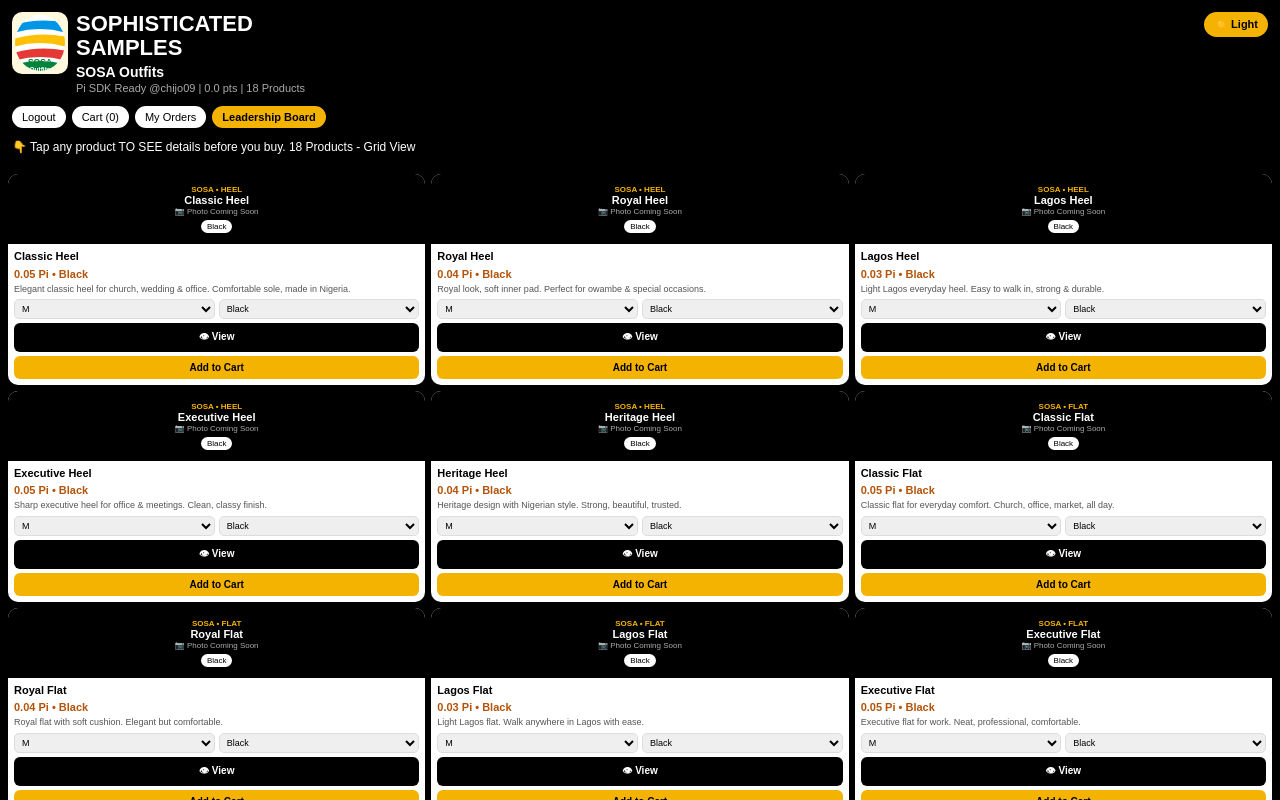
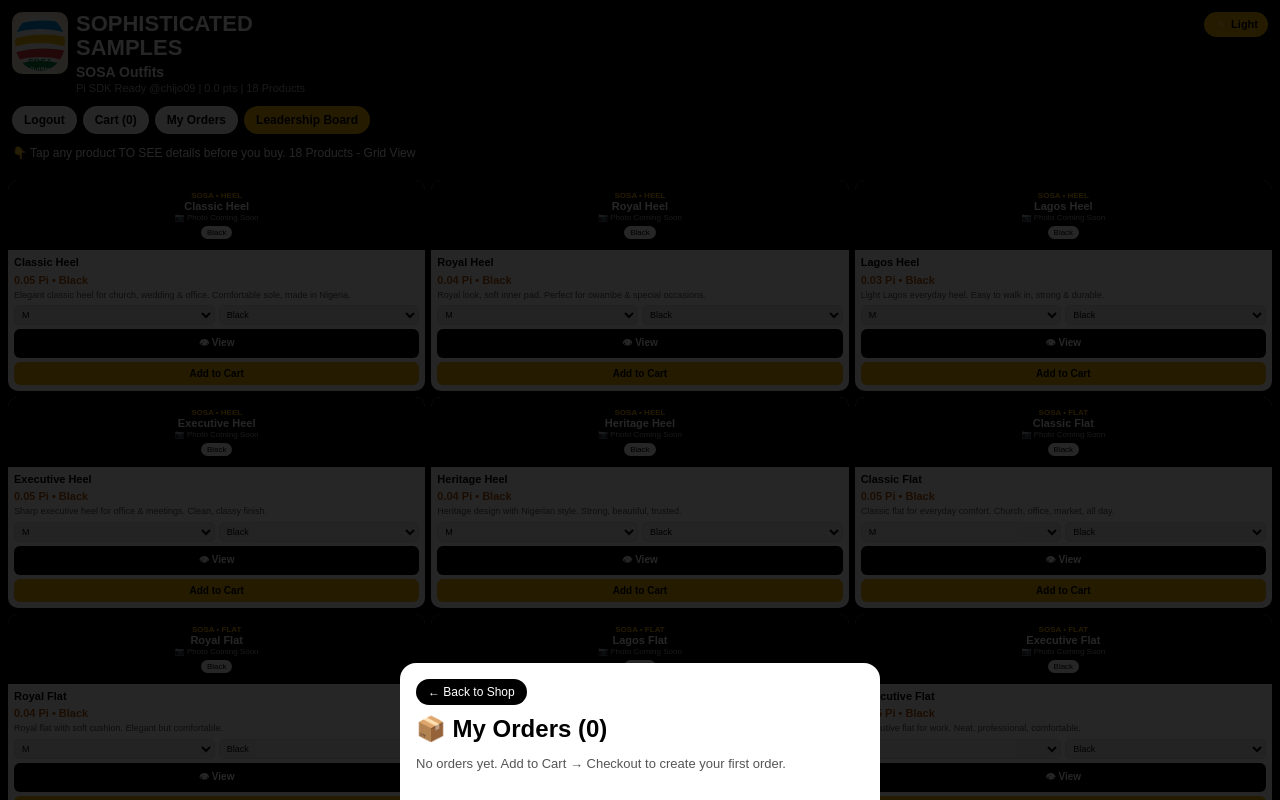
Before and after one commit to Chijoe09/SOSA-V19, a Next.js app: page / in a window 1280 px wide. Both pictures are taken after a click on the button "My Orders". Shown: the top 800 px of the page. Built offline with nearby package versions, Linux system fonts and the light colour scheme.

Commit message:
Enhance cart and orders functionality
Added state management for orders and panel visibility, and updated button functionality.

```diff
--- a/app/page.tsx
+++ b/app/page.tsx
@@ -22,7 +22,6 @@ const PRODUCTS = [
   { id: 18, name: "Silver Bag", cat: "SOSA • BAG", price: "0.06 Pi", color: "Silver", desc: "Elegant silver bag for owambe, church & outing. Light, strong, premium finish." },
 ];
 
-// LOGO BACK - BUILT INTO CODE, NO FILE NEEDED - SOSA OUTFITS ATTACHED INSIDE EGG
 function SosaLogo() {
   return (
     <div style={{ width: 56, height: 62, background: "#FFF8DC", borderRadius: 10, overflow: "hidden", flexShrink: 0, display: "flex", alignItems: "center", justifyContent: "center" }}>
@@ -45,11 +44,26 @@ function SosaLogo() {
 
 export default function Home() {
   const [cart, setCart] = useState<any[]>([]);
+  const [orders, setOrders] = useState<any[]>([]);
   const [selected, setSelected] = useState<any>(null);
   const [dark, setDark] = useState(true);
+  // THIS IS THE FIX - which panel is open
+  const [panel, setPanel] = useState<string | null>(null);
+
   const bg = dark ? "#000" : "#f2f2f2";
   const mainText = dark ? "#fff" : "#000";
   const subText2 = dark ? "#aaa" : "#777";
+  const total = cart.reduce((s, p) => s + parseFloat(p.price), 0).toFixed(2);
+
+  const checkout = () => {
+    if (cart.length === 0) return;
+    const newOrder = { id: Date.now(), items: [...cart], total, date: new Date().toLocaleString() };
+    setOrders([newOrder, ...orders]);
+    setCart([]);
+    setPanel("orders");
+  };
+
+  const btnStyle: any = { background: dark ? "#fff" : "#000", color: dark ? "#000" : "#fff", border: 0, borderRadius: 20, padding: "7px 12px", fontSize: 12, fontWeight: 700 };
 
   return (
     <div style={{ background: bg, color: mainText, minHeight: "100vh", fontFamily: "Arial, sans-serif", paddingBottom: 20 }}>
@@ -58,7 +72,6 @@ export default function Home() {
           <SosaLogo />
           <div>
             <h1 style={{ fontSize: 22, lineHeight: 1.1, margin: 0, fontWeight: 900 }}>SOPHISTICATED<br />SAMPLES</h1>
-            {/* SOSA OUTFITS - BOLDER - MADE IN NIGERIA REMOVED HERE */}
             <p style={{ fontSize: 14, margin: "4px 0 0", fontWeight: 900, color: mainText }}>SOSA Outfits</p>
             <p style={{ fontSize: 11, margin: "2px 0 0", color: subText2 }}>Pi SDK Ready @chijo09 | 0.0 pts | 18 Products</p>
           </div>
@@ -68,11 +81,12 @@ export default function Home() {
         </button>
       </div>
 
+      {/* BUTTONS - NOW ALL WORKING */}
       <div style={{ padding: "0 12px", display: "flex", gap: 6, flexWrap: "wrap" }}>
-        <button style={{ background: dark ? "#fff" : "#000", color: dark ? "#000" : "#fff", border: 0, borderRadius: 20, padding: "5px 10px", fontSize: 11 }}>Logout</button>
-        <button style={{ background: dark ? "#fff" : "#000", color: dark ? "#000" : "#fff", border: 0, borderRadius: 20, padding: "5px 10px", fontSize: 11 }}>Cart ({cart.length})</button>
-        <button style={{ background: dark ? "#fff" : "#000", color: dark ? "#000" : "#fff", border: 0, borderRadius: 20, padding: "5px 10px", fontSize: 11 }}>My Orders</button>
-        <button style={{ background: "#f5b301", color: "#000", border: 0, borderRadius: 20, padding: "5px 10px", fontSize: 11, fontWeight: 700 }}>Leadership Board</button>
+        <button onClick={() => setPanel("logout")} style={btnStyle}>Logout</button>
+        <button onClick={() => setPanel("cart")} style={btnStyle}>Cart ({cart.length})</button>
+        <button onClick={() => setPanel("orders")} style={btnStyle}>My Orders</button>
+        <button onClick={() => setPanel("board")} style={{ background: "#f5b301", color: "#000", border: 0, borderRadius: 20, padding: "7px 12px", fontSize: 12, fontWeight: 700 }}>Leadership Board</button>
       </div>
 
       <p style={{ padding: "0 12px", fontSize: 12 }}>👇 Tap any product TO SEE details before you buy. 18 Products - Grid View</p>
@@ -101,6 +115,7 @@ export default function Home() {
         ))}
       </div>
 
+      {/* PRODUCT VIEW POPUP */}
       {selected && (
         <div style={{ position: "fixed", inset: 0, background: "rgba(0,0,0,0.85)", zIndex: 50, display: "flex", alignItems: "flex-end", justifyContent: "center" }}>
           <div style={{ background: "#fff", color: "#000", width: "100%", maxWidth: 480, borderRadius: "16px 16px 0 0", padding: 16 }}>
@@ -118,6 +133,77 @@ export default function Home() {
         </div>
       )}
 
+      {/* CART PANEL */}
+      {panel === "cart" && (
+        <div style={{ position: "fixed", inset: 0, background: "rgba(0,0,0,0.85)", zIndex: 60, display: "flex", alignItems: "flex-end", justifyContent: "center" }}>
+          <div style={{ background: "#fff", color: "#000", width: "100%", maxWidth: 480, maxHeight: "85vh", overflowY: "auto", borderRadius: "16px 16px 0 0", padding: 16 }}>
+            <button onClick={() => setPanel(null)} style={{ background: "#000", color: "#fff", border: 0, borderRadius: 20, padding: "6px 12px", fontSize: 12 }}>← Back to Shop</button>
+            <h2 style={{ margin: "10px 0 4px" }}>🛒 Cart ({cart.length})</h2>
+            <p style={{ fontWeight: 800, color: "#b45309", margin: "0 0 10px" }}>Total: {total} Pi</p>
+            {cart.length === 0 && <p style={{ fontSize: 13, color: "#555" }}>Your cart is empty. Tap Add to Cart on any product.</p>}
+            {cart.map((item, i) => (
+              <div key={i} style={{ display: "flex", justifyContent: "space-between", alignItems: "center", borderBottom: "1px solid #eee", padding: "8px 0" }}>
+                <div><div style={{ fontWeight: 700, fontSize: 13 }}>{item.name}</div><div style={{ fontSize: 12, color: "#b45309" }}>{item.price} • {item.color}</div></div>
+                <button onClick={() => setCart(cart.filter((_, idx) => idx !== i))} style={{ background: "#ffdddd", border: 0, borderRadius: 8, padding: "6px 10px", fontSize: 12 }}>Remove</button>
+              </div>
+            ))}
+            {cart.length > 0 && <button onClick={checkout} style={{ width: "100%", background: "#f5b301", border: 0, borderRadius: 20, padding: "12px 0", fontWeight: 800, marginTop: 14 }}>Checkout - Pay {total} Pi</button>}
+          </div>
+        </div>
+      )}
+
+      {/* MY ORDERS PANEL */}
+      {panel === "orders" && (
+        <div style={{ position: "fixed", inset: 0, background: "rgba(0,0,0,0.85)", zIndex: 60, display: "flex", alignItems: "flex-end", justifyContent: "center" }}>
+          <div style={{ background: "#fff", color: "#000", width: "100%", maxWidth: 480, maxHeight: "85vh", overflowY: "auto", borderRadius: "16px 16px 0 0", padding: 16 }}>
+            <button onClick={() => setPanel(null)} style={{ background: "#000", color: "#fff", border: 0, borderRadius: 20, padding: "6px 12px", fontSize: 12 }}>← Back to Shop</button>
+            <h2 style={{ margin: "10px 0" }}>📦 My Orders ({orders.length})</h2>
+            {orders.length === 0 && <p style={{ fontSize: 13, color: "#555" }}>No orders yet. Add to Cart → Checkout to create your first order.</p>}
+            {orders.map((o) => (
+              <div key={o.id} style={{ border: "1px solid #eee", borderRadius: 10, padding: 10, marginBottom: 10 }}>
+                <div style={{ fontSize: 11, color: "#777" }}>{o.date}</div>
+                <div style={{ fontWeight: 800, fontSize: 13 }}>Total: {o.total} Pi • {o.items.length} item(s)</div>
+                {o.items.map((it: any, j: number) => <div key={j} style={{ fontSize: 12 }}>• {it.name} - {it.price}</div>)}
+                <div style={{ fontSize: 12, color: "green", fontWeight: 700, marginTop: 4 }}>Status: Order Received ✅</div>
+              </div>
+            ))}
+          </div>
+        </div>
+      )}
+
+      {/* LEADERSHIP BOARD PANEL */}
+      {panel === "board" && (
+        <div style={{ position: "fixed", inset: 0, background: "rgba(0,0,0,0.85)", zIndex: 60, display: "flex", alignItems: "flex-end", justifyContent: "center" }}>
+          <div style={{ background: "#fff", color: "#000", width: "100%", maxWidth: 480, maxHeight: "85vh", overflowY: "auto", borderRadius: "16px 16px 0 0", padding: 16 }}>
+            <button onClick={() => setPanel(null)} style={{ background: "#000", color: "#fff", border: 0, borderRadius: 20, padding: "6px 12px", fontSize: 12 }}>← Back to Shop</button>
+            <h2 style={{ margin: "10px 0 4px" }}>🏆 Leadership Board</h2>
+            <p style={{ fontSize: 12, color: "#555" }}>Top SOSA buyers - buy more to climb!</p>
+            {[
+              { name: "@chijo09 (You)", pts: "0.0 pts", rank: "1" },
+              { name: "@sosa_fan1", pts: "12.5 pts", rank: "2" },
+              { name: "@lagos_queen", pts: "8.0 pts", rank: "3" },
+              { name: "@owambe_star", pts: "5.5 pts", rank: "4" },
+            ].map((u) => (
+              <div key={u.rank} style={{ display: "flex", justifyContent: "space-between", borderBottom: "1px solid #eee", padding: "10px 0" }}>
+                <span style={{ fontWeight: 800, fontSize: 13 }}>#{u.rank} {u.name}</span><span style={{ color: "#b45309", fontWeight: 800 }}>{u.pts}</span>
+              </div>
+            ))}
+          </div>
+        </div>
+      )}
+
+      {/* LOGOUT PANEL */}
+      {panel === "logout" && (
+        <div style={{ position: "fixed", inset: 0, background: "rgba(0,0,0,0.85)", zIndex: 60, display: "flex", alignItems: "center", justifyContent: "center", padding: 16 }}>
+          <div style={{ background: "#fff", color: "#000", width: "100%", maxWidth: 360, borderRadius: 16, padding: 20, textAlign: "center" }}>
+            <h2 style={{ margin: "0 0 8px" }}>Logout?</h2>
+            <p style={{ fontSize: 13, color: "#555" }}>You are logged in as @chijo09. Do you want to logout?</p>
+            <button onClick={() => setPanel(null)} style={{ width: "100%", background: "#000", color: "#fff", border: 0, borderRadius: 20, padding: "10px 0", fontWeight: 800, marginTop: 10 }}>Stay Logged In</button>
+            <button onClick={() => { alert("Logged out - refresh to login again"); setPanel(null); }} style={{ width: "100%", background: "#eee", border: 0, borderRadius: 20, padding: "10px 0", fontWeight: 800, marginTop: 8 }}>Yes, Logout</button>
+          </div>
+        </div>
+      )}
+
       <div style={{ textAlign: "center", fontSize: 10, color: subText2, padding: "10px 10px 0" }}>
         SOSA © 2026 • Made in Nigeria • Pickup No.1 ODICHE STREET, COKER Aguda, ORILE, LAGOS<br />• Owner •
       </div>
```
